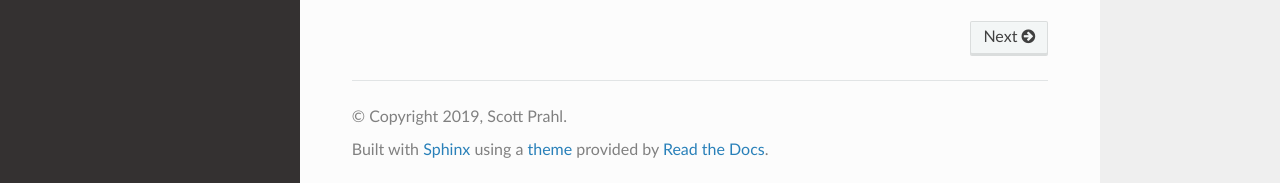
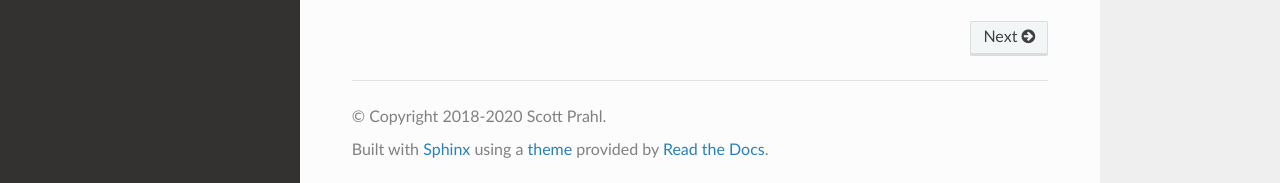
Before and after one commit to scottprahl/ofiber, a Sphinx documentation site: the page built from docs/index.rst, in a window 1280 px wide and 900 px high, scrolled down 2246 px. Shown: the part 714-897 px from the top of the window. Built offline with Sphinx 7.4.7 and the Read the Docs theme 2.0.0, drawn with Linux system fonts in a browser that asks for light colours; pages that are not in the unit, such as notebooks, are missing from menus.

Commit message:
fix release/copyright

```diff
--- a/docs/conf.py
+++ b/docs/conf.py
@@ -16,11 +16,11 @@
 # -- Project information -----------------------------------------------------
 
 project = 'ofiber'
-copyright = '2019, Scott Prahl'
+copyright = '2018-2020 Scott Prahl'
 author = 'Scott Prahl'
 
 # The full version, including alpha/beta/rc tags
-release = '1.0.0'
+release = '0.5.0'
 
 # -- General configuration ---------------------------------------------------
 
```
